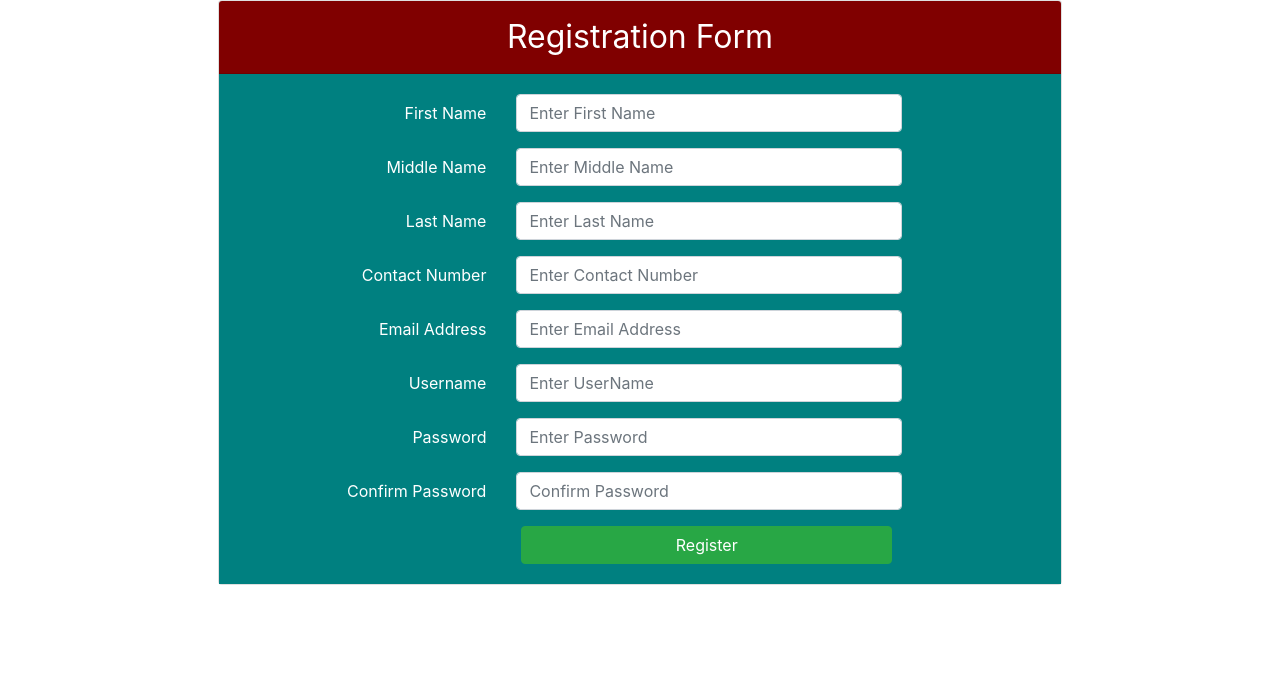
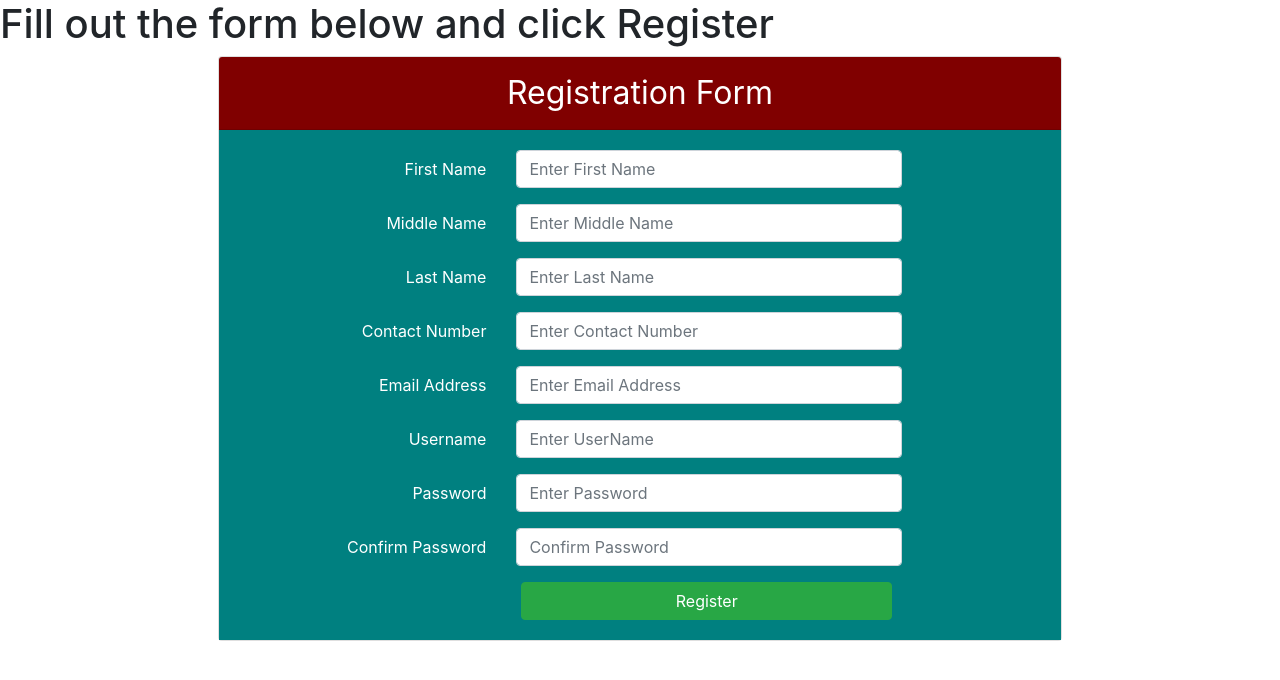
Before and after one commit to ShintaroDaiki/FinalsRegForm, a plain HTML site: page index.html in a window 1280 px wide. Drawn offline with nearby package versions, Linux system fonts and the light colour scheme.

Commit message:
Update index.html

```diff
--- a/index.html
+++ b/index.html
@@ -61,6 +61,7 @@
 <title>Form</title>
 </head>
 <body>
+<h1>Fill out the form below and click Register</h1>
 <main class="myform">
     <div class="cotainer">
     <div class="row justify-content-center">
```
